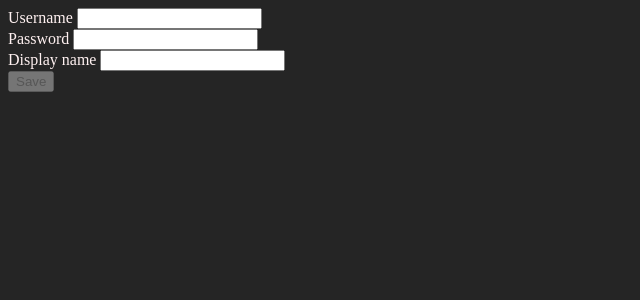
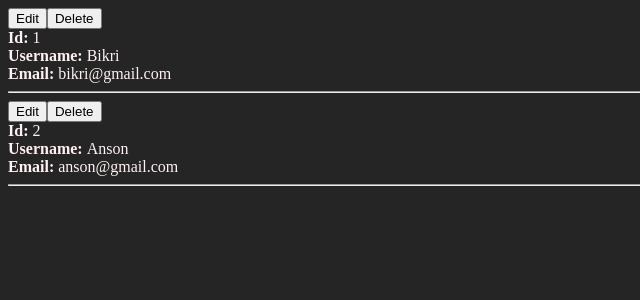
Before and after one commit to bikriira/react-tutorial_v2, a React (Vite) app: page / in a window 1280 px wide. Shown: the top 300 px of the page, without its empty margins (0-640 px from the left). Built offline with nearby package versions, Linux system fonts and the light colour scheme.

Commit message:
[Learn] new things about react state(update arrays. objects), and also learnt more tricks about jscript arrow functions

```diff
--- a/src/App.jsx
+++ b/src/App.jsx
@@ -1,5 +1,19 @@
-import RegisterForm from "./components/RegisterFoem";
+import { useState } from "react";
+import UserDetails from "./components/UserDetails.jsx";
 
 export default function App() {
-  return <RegisterForm />;
+  const [users, setUsers] = useState([
+    {
+      id: 1,
+      name: "Bikri",
+      email: "bikri@gmail.com",
+    },
+    {
+      id: 2,
+      name: "Anson",
+      email: "anson@gmail.com",
+    },
+  ]);
+
+  return users.map((user) => <UserDetails key={user.id} user={user} setUsers={setUsers}/>);
 }
--- a/src/components/RegisterFoem.jsx
+++ b/src/components/RegisterFoem.jsx
@@ -1,11 +1,17 @@
 import { useState } from "react";
 
 export default function RegisterForm() {
-  const [username, setUsername] = useState("");
-  const [password, setPassword] = useState("");
-  const [displayName, setDisplayName] = useState("");
+  const [formFields, setFormFields] = useState({
+    username: "",
+    password: "",
+    displayName: "",
+  });
 
-  const isDisabled = !(username && password && displayName);
+  const isDisabled = !(
+    formFields.username &&
+    formFields.password &&
+    formFields.displayName
+  );
 
   return (
     <form onSubmit={(e) => e.preventDefault()}>
@@ -14,8 +20,13 @@ export default function RegisterForm() {
         <input
           type="text"
           id="username"
-          value={username}
-          onChange={(e) => setUsername(e.target.value)}
+          value={formFields.username}
+          onChange={(e) => {
+            setFormFields((currentState) => ({
+              ...currentState,
+              username: e.target.value,
+            }));
+          }}
         />
       </div>
       <div>
@@ -23,8 +34,13 @@ export default function RegisterForm() {
         <input
           type="password"
           id="password"
-          value={password}
-          onChange={(e) => setPassword(e.target.value)}
+          value={formFields.password}
+          onChange={(e) => {
+            setFormFields((currentState) => ({
+              ...currentState,
+              password: e.target.value,
+            }));
+          }}
         />
       </div>
       <div>
@@ -32,8 +48,13 @@ export default function RegisterForm() {
         <input
           type="text"
           id="display-name"
-          value={displayName}
-          onChange={(e) => setDisplayName(e.target.value)}
+          value={formFields.displayName}
+          onChange={(e) => {
+            setFormFields((currentState) => ({
+              ...currentState,
+              displayName: e.target.value,
+            }));
+          }}
         />
       </div>
       <button disabled={isDisabled}>Save</button>
--- /dev/null
+++ b/src/components/UserDetails.jsx
@@ -0,0 +1,58 @@
+import PropTypes from "prop-types";
+import { useState } from "react";
+
+export default function UserDeatails(props) {
+  const [isEditing, setIsEditing] = useState(false);
+  const [username, setUsername] = useState(props.user.name);
+  const [email, setEmail] = useState(props.user.email);
+
+  return (
+    <div>
+      <div>
+        <button onClick={(e) => setIsEditing(!isEditing)}>Edit</button>
+        {isEditing && (
+          <button
+            onClick={(e) => {
+              props.setUsers((curentUsersList) =>
+                curentUsersList.map((currentUser) =>
+                  currentUser.id === props.user.id
+                    ? { ...currentUser, name: username, email: email}
+                    : currentUser
+                )
+              );
+              setIsEditing(!isEditing);
+            }}
+          >
+            Save
+          </button>
+        )}
+        <button>Delete</button>
+      </div>
+      <b>Id: </b>
+      <span>{props.user.id}</span>
+      <br />
+      <b>Username: </b>
+      {isEditing ? (
+        <input value={username} onChange={(e) => setUsername(e.target.value)} />
+      ) : (
+        <span>{props.user.name}</span>
+      )}
+      <br />
+      <b>Email: </b>
+      {isEditing ? (
+        <input value={email} onChange={(e) => setEmail(e.target.value)} />
+      ) : (
+        <span>{props.user.email}</span>
+      )}
+      <hr />
+    </div>
+  );
+}
+
+UserDeatails.propTypes = {
+  user: PropTypes.shape({
+    id: PropTypes.number.isRequired,
+    name: PropTypes.string.isRequired,
+    email: PropTypes.string.isRequired,
+  }),
+};
```
Also changed, not shown: src/components/UserDeatails.jsx (deleted, +0 -24 lines).
